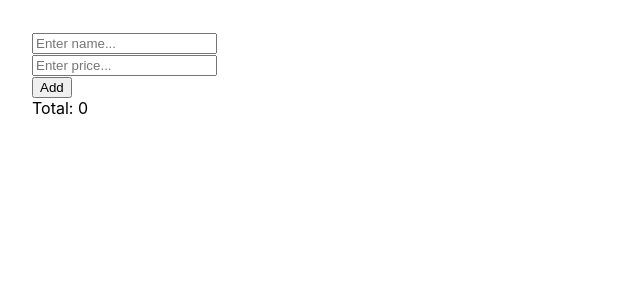
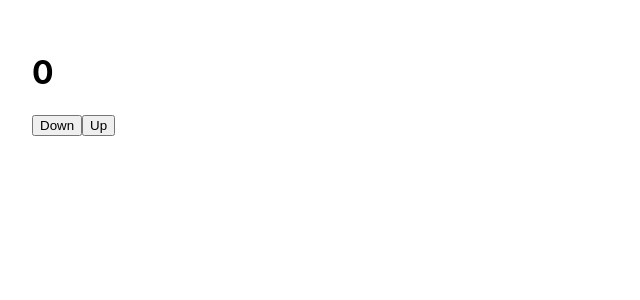
Before and after one commit to phamquanganh31101998/tiktok, a React (Create React App) app: page / in a window 1280 px wide. Shown: the top 300 px of the page, without its empty margins (0-640 px from the left). Built offline with nearby package versions, Linux system fonts and the light colour scheme.

Commit message:
useReducer simple

```diff
--- a/src/App.js
+++ b/src/App.js
@@ -1,53 +1,40 @@
-import {useMemo, useState, useRef} from 'react'
+import { useState, useReducer } from 'react'
+
+// init state
+const initState = 0
+
+// actions
+const UP_ACTION = 'up'
+const DOWN_ACTION = 'down'
+
+// reducer
+const reducer = (state, action) => {
+  console.log('reducer running...')
+  switch(action) {
+    case UP_ACTION:
+      return state + 1
+    case DOWN_ACTION:
+      return state - 1
+    default:
+      throw new Error('Invalid action')
+  }
+}
 
 function App() {
-  const [name, setName] = useState('')
-  const [price, setPrice] = useState('')
-  const [products, setProducts] = useState([])
-
-  const nameRef = useRef()
-
-  const handleSubmit = () => {
-    setProducts([...products, {
-      name,
-      price: +price
-    }])
-    setName('')
-    setPrice('')
-    nameRef.current.focus()
-  }
-
-  const total = useMemo(() => {
-    return products.reduce(
-        (result, product) => {
-          console.log('reduce')
-          return result + product.price
-        }, 0)
-  }, [products])
-
+  const [count, dispatch] = useReducer(reducer, initState)
   return (
     <div className="App" style={{ padding: 32 }}>
-      <input
-        value={name}
-        ref={nameRef}
-        placeholder="Enter name..."
-        onChange={e => setName(e.target.value)}
-      />
-      <br/>
-      <input
-        value={price}
-        placeholder="Enter price..."
-        onChange={e => setPrice(e.target.value)}
-      />
-      <br/>
-      <button onClick={handleSubmit}>Add</button>
-      <br/>
-      Total: {total}
-      <ul>
-        {products.map((product, index) => (
-          <li key={index}>{product.name} - {product.price}</li>
-        ))}
-      </ul>
+      <h1>{count}</h1>
+      <button
+        onClick={() => dispatch(DOWN_ACTION)}
+      >
+        Down
+      </button>
+      <button
+        onClick={() => dispatch(UP_ACTION)}
+      >
+        Up
+      </button>
     </div>
   );
 }
```
